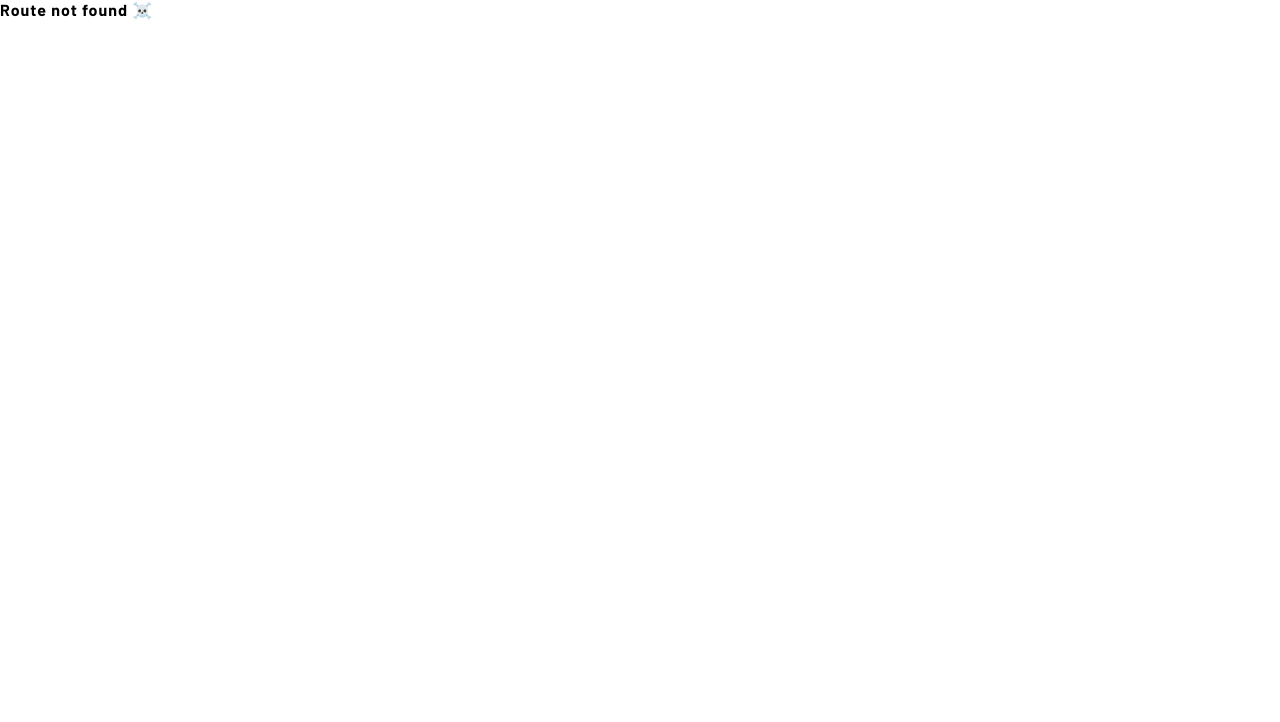
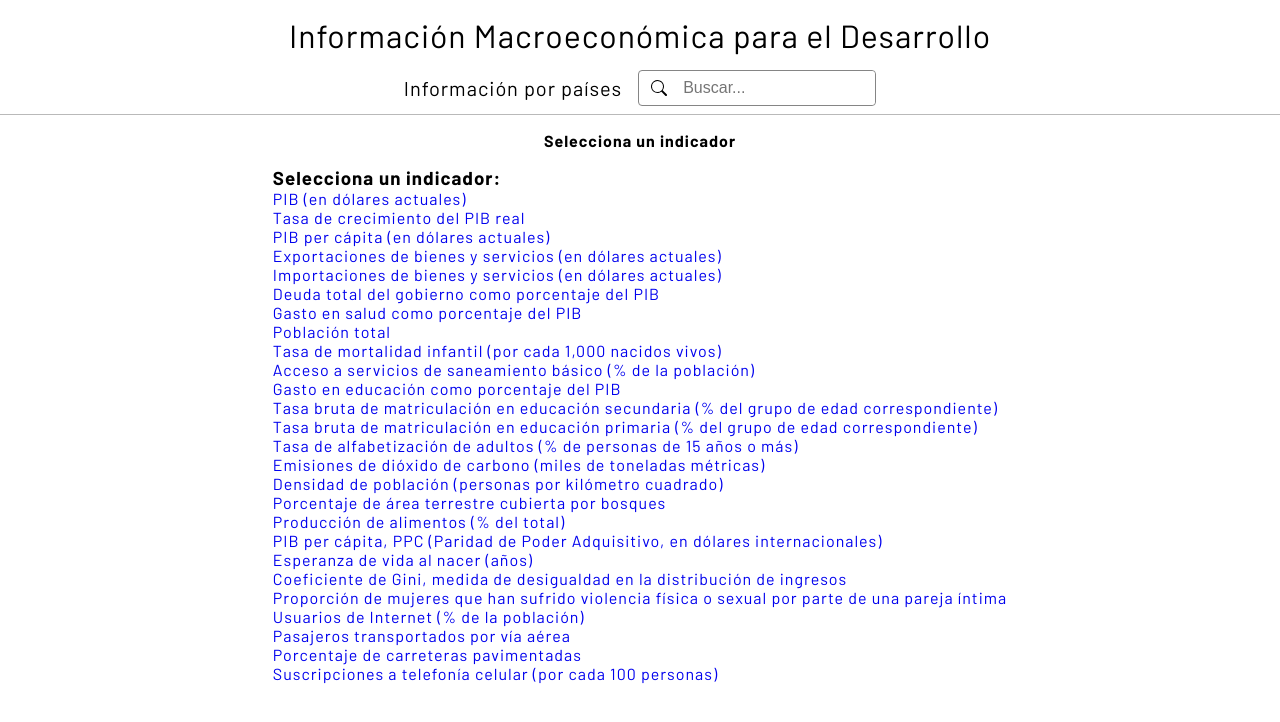
Before and after one commit to LechuMamais/macro-data, a React (Vite) app: page /country/1/indicator/1 in a window 1280 px wide. Before the commit this address had no page. Shown: the top 722 px of the page. Built offline with nearby package versions, Linux system fonts and the light colour scheme.

Commit message:
Ahora los parametros countryCode y indicatorCode se envían como params por la url! Y se reciben correctamente en el componente CountryInfo para ser renderizados

```diff
--- a/package.json
+++ b/package.json
@@ -12,6 +12,7 @@
   "dependencies": {
     "react": "^18.2.0",
     "react-dom": "^18.2.0",
+    "react-router": "^6.22.3",
     "react-router-dom": "^6.22.3"
   },
   "devDependencies": {
--- a/src/App.jsx
+++ b/src/App.jsx
@@ -1,21 +1,22 @@
 import React from "react";
-import { Route, Routes } from "react-router-dom";
-import "./App.css";
+import { BrowserRouter as Router, Routes, Route } from "react-router-dom";
 import Home from "./components/Home/Home";
-import Header from "./components/Header/Header";
-import Footer from "./components/Footer/Footer";
 import RouteNotFound from "./components/RouteNotFound/RouteNotFound";
 
 function App() {
   return (
+
       <div className="Aplicacion">
-        {/*<Header />*/}
         <Routes>
-          <Route path="/" element={<Home />} />
+          <Route exact path="/" element={<Home />} />
+          <Route
+            path="/country/:countryIso3Code/indicator/:indicatorCode"
+            element={<Home />}
+          />
           <Route path="*" element={<RouteNotFound />} />
         </Routes>
-        {/*<Footer/>*/}
       </div>
+
   );
 }
 
--- a/src/components/CountryInfo/CountryInfo.jsx
+++ b/src/components/CountryInfo/CountryInfo.jsx
@@ -1,6 +1,72 @@
+import { useParams } from "react-router-dom";
+import { useEffect, useState } from "react";
+import { getIndicatorData } from "../../utils/getCountryData";
 import IndicatorDataContainer from "../IndicatorDataContainer/IndicatorDataContainer";
+import countriesWithCodes from "../../utils/code3iso_eng";
+
+const CountryInfo = () => {
+  const { countryIso3Code, indicatorCode } = useParams();
+  const [countryIndicatorData, setCountryIndicatorData] = useState([]);
+  const [countryName, setCountryName] = useState("");
+
+  useEffect(() => {
+    console.log("Iniciando fetchData desde CountryInfo");
+    const fetchData = async () => {
+      try {
+        const data = await getIndicatorData(countryIso3Code, indicatorCode);
+        console.log("Received data:", data);
+        if (data) {
+          setCountryIndicatorData(data); // Actualizar el estado con los datos recibidos
+        } else {
+          setCountryIndicatorData([]); // Reiniciar el estado si los datos son inválidos
+        }
+      } catch (error) {
+        console.error("Error fetching country data:", error);
+        setCountryIndicatorData([]); // Reiniciar el estado en caso de error
+      }
+    };
+
+    if (countryIso3Code && indicatorCode) {
+      fetchData(); // Llamar a la función fetchData solo si existen countryIso3Code e indicatorCode
+    }
+  }, [countryIso3Code, indicatorCode]); // <-- Dependencias del efecto
+
+  // useEffect para obtener el nombre del país
+  useEffect(() => {
+    const foundCountry = countriesWithCodes.find(
+      (country) => country.code3iso === countryIso3Code
+    );
+    if (foundCountry) {
+      setCountryName(foundCountry.name);
+    }
+  }, [countryIso3Code]); // <-- Dependencia para actualizar el nombre del país
+
+  return (
+    <div>
+      <div id="SelectedCountryName">
+        <h3 id="countryName">{countryName}</h3>
+        <h4 id="countryIso3Code">{countryIso3Code}</h4>
+      </div>
+
+      <ul className="indicatorsContainer">
+        {countryIndicatorData.length > 0 ? (
+          <IndicatorDataContainer countryIndicatorData={countryIndicatorData} />
+        ) : (
+          <div>No hay datos disponibles</div>
+        )}
+      </ul>
+    </div>
+  );
+};
+
+export default CountryInfo;
+
+
+
+/*import IndicatorDataContainer from "../IndicatorDataContainer/IndicatorDataContainer";
 import "./CountryInfo.css";
 import React from "react";
+import { getIndicatorData } from '../../utils/getCountryData';
 
 const CountryInfo = ({ countryIndicatorData }) => {
   const countryName = countryIndicatorData[1][0].country.value;
@@ -15,15 +81,10 @@ const CountryInfo = ({ countryIndicatorData }) => {
       </div>
 
       <ul className="indicatorsContainer">
-        {/*countryData.map((indicator) => (
-          <li key={indicator.indicator.code}>
-            <IndicatorDataContainer indicator={indicator} />
-          </li>
-        ))*/}
         <IndicatorDataContainer countryIndicatorData={countryIndicatorData} />
       </ul>
     </div>
   );
 };
 
-export default CountryInfo;
+export default CountryInfo;*/
--- a/src/components/IndicatorDataContainer/IndicatorDataContainer.jsx
+++ b/src/components/IndicatorDataContainer/IndicatorDataContainer.jsx
@@ -1,19 +1,34 @@
+import { useState, useEffect } from "react";
 import { indicatorCodes } from "../../utils/indicatorCodes";
 import IndicatorGraphic from "../IndicatorGraphic/IndicatorGraphic";
 import "./IndicatorDataContainer.css";
-import React from "react";
 
 const IndicatorDataContainer = ({ countryIndicatorData }) => {
-  // Nombre del indicador
-  const indicatorName = indicatorCodes.find(
-    (i) => i.code === countryIndicatorData[1][0].indicator.id
-  ).name;
+  // Estado para almacenar el nombre del indicador y su código
+  const [indicatorName, setIndicatorName] = useState("");
+  const [indicatorCode, setIndicatorCode] = useState("");
+
+  useEffect(() => {
+    // Función para obtener el nombre del indicador y actualizar el estado
+    const getIndicatorDetails = () => {
+      if (countryIndicatorData) {
+        const firstIndicatorId = countryIndicatorData[1][0].indicator.id;
+        const foundIndicator = indicatorCodes.find((i) => i.code === firstIndicatorId);
+        if (foundIndicator) {
+          setIndicatorName(foundIndicator.name);
+          setIndicatorCode(firstIndicatorId);
+        }
+      }
+    };
+
+    getIndicatorDetails(); // Llamar a la función dentro del useEffect
+  }, [countryIndicatorData]); // Ejecutar useEffect cuando countryIndicatorData cambie
 
   return (
     <>
       <div className="indicator-select-container">
         <h3 className="indicator-name">{indicatorName}</h3>
-        <h4  className="indicator-code">{countryIndicatorData[1][0].indicator.id}</h4>
+        <h4 className="indicator-code">{indicatorCode}</h4>
       </div>
       <div>
         <IndicatorGraphic countryIndicatorData={countryIndicatorData} />
--- a/src/components/SearchCountryInfo/SearchCountryInfo.jsx
+++ b/src/components/SearchCountryInfo/SearchCountryInfo.jsx
@@ -1,27 +1,21 @@
 import "./SearchCountryInfo.css";
 import React, { useState } from "react";
-import { getCountryData, getIndicatorData } from "../../utils/getCountryData";
+import { Link } from "react-router-dom"; // Importa Link desde react-router-dom
 import CountrySearchInput from "../CountrySearchInput/CountrySearchInput";
 import CountryInfo from "../CountryInfo/CountryInfo";
 import IndicatorList from "../IndicatorsList/IndicatorsList";
+import { indicatorCodes } from "../../utils/indicatorCodes";
 
 const SearchCountryInfo = () => {
   const [selectedCountry, setSelectedCountry] = useState(null);
   const [selectedIndicator, setSelectedIndicator] = useState(null);
-  const [countryIndicatorData, setCountryIndicatorData] = useState(null);
 
-  const handleCountrySelect = async (selectedCountry) => {
+  const handleCountrySelect = (selectedCountry) => {
     setSelectedCountry(selectedCountry);
-    //setSelectedIndicator(null); // Reiniciar el indicador seleccionado al cambiar de país
-    //setCountryData(null); // Reiniciar la información del país al cambiar de país
   };
 
-  const handleIndicatorSelect = async (selectedIndicator) => {
+  const handleIndicatorSelect = (selectedIndicator) => {
     setSelectedIndicator(selectedIndicator);
-    // Realizar la petición con el indicador seleccionado y el país
-    const data = await getIndicatorData(selectedCountry.Code, selectedIndicator);
-    console.log(data)
-    setCountryIndicatorData(data);
   };
 
   return (
@@ -30,12 +24,35 @@ const SearchCountryInfo = () => {
         <h2>Información por países</h2>
         <CountrySearchInput onCountrySelect={handleCountrySelect} />
       </div>
-      <h4>{selectedIndicator?selectedIndicator:'Selecciona un indicador'}</h4>
-        <IndicatorList
-          onIndicatorSelect={handleIndicatorSelect}
+
+      <h4>
+        {selectedIndicator ? selectedIndicator.name : "Selecciona un indicador"}
+      </h4>
+
+      {/* Utiliza Link para la lista de indicadores */}
+      <div>
+        <h3>Selecciona un indicador:</h3>
+        <ul>
+          {indicatorCodes.map((indicator) => (
+            <li key={indicator.code}>
+              <Link
+                to={`/country/${selectedCountry?.Code}/indicator/${indicator.code}`}
+                onClick={() => handleIndicatorSelect(indicator)}
+              >
+                {indicator.name}
+              </Link>
+            </li>
+          ))}
+        </ul>
+      </div>
+
+      {/* Renderiza CountryInfo cuando se ha seleccionado un país e indicador */}
+      {selectedCountry && selectedIndicator && (
+        <CountryInfo
+          countryCode={selectedCountry.Code}
+          indicatorCode={selectedIndicator.code}
         />
-
-      {countryIndicatorData && <CountryInfo countryIndicatorData={countryIndicatorData} />}
+      )}
     </>
   );
 };
--- a/src/utils/getCountryData.js
+++ b/src/utils/getCountryData.js
@@ -26,12 +26,15 @@ export const getIndicatorData = async (countryCode, indicatorCode) => {
   const baseUrl = "https://api.worldbank.org/v2/country";
   const url = `${baseUrl}/${countryCode}/indicator/${indicatorCode}?format=json`;
 
+  console.log('Requesting URL:', url); // Verificar la URL generada
+
   try {
     const response = await fetch(url);
     if (!response.ok) {
       throw new Error("Error en la solicitud");
     }
     const responseData = await response.json();
+    console.log(responseData);
 
     return responseData;
   } catch (error) {
```
Also changed, not shown: 1 other file (tests, documents, lock files or other folders).
